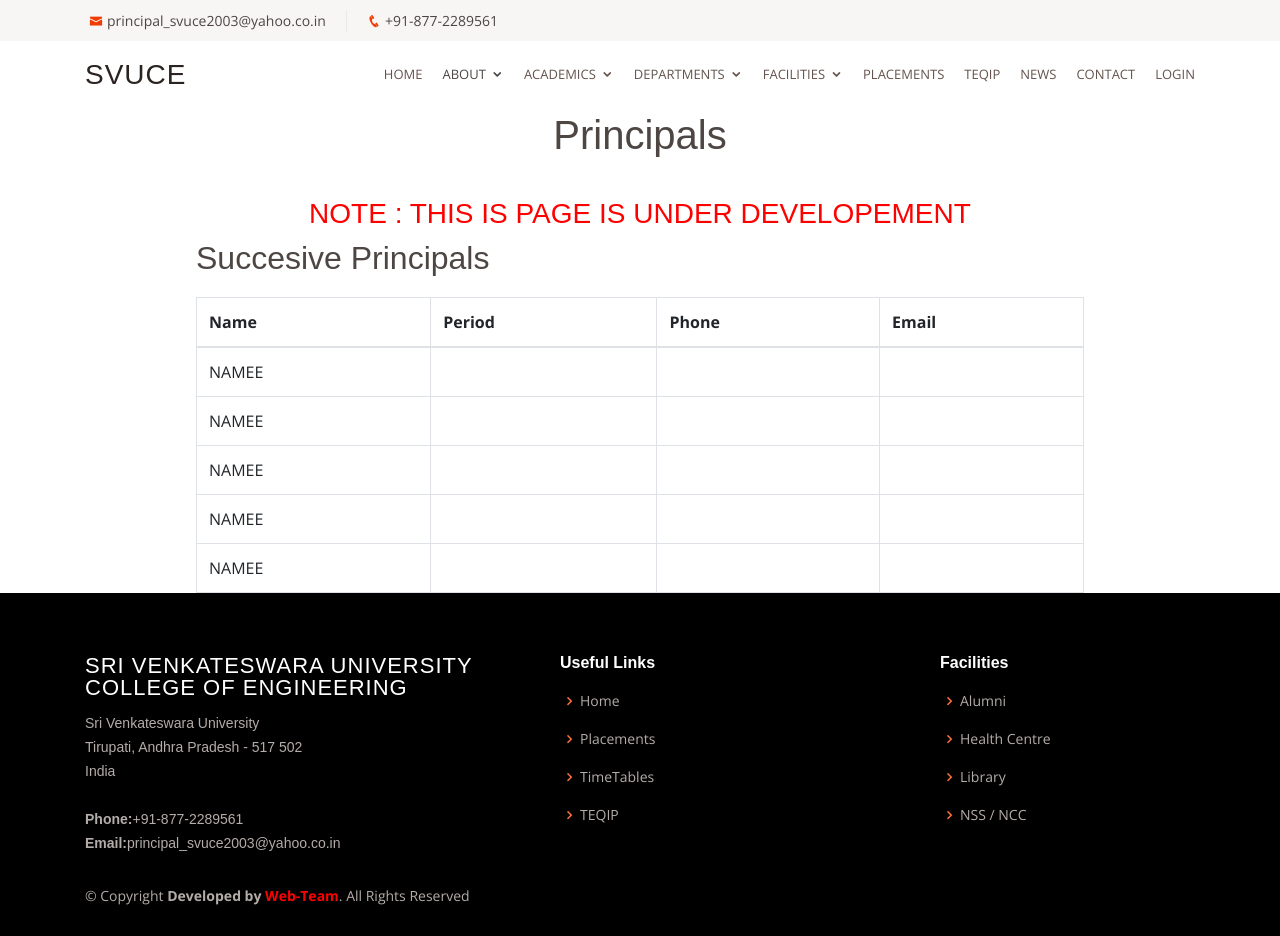
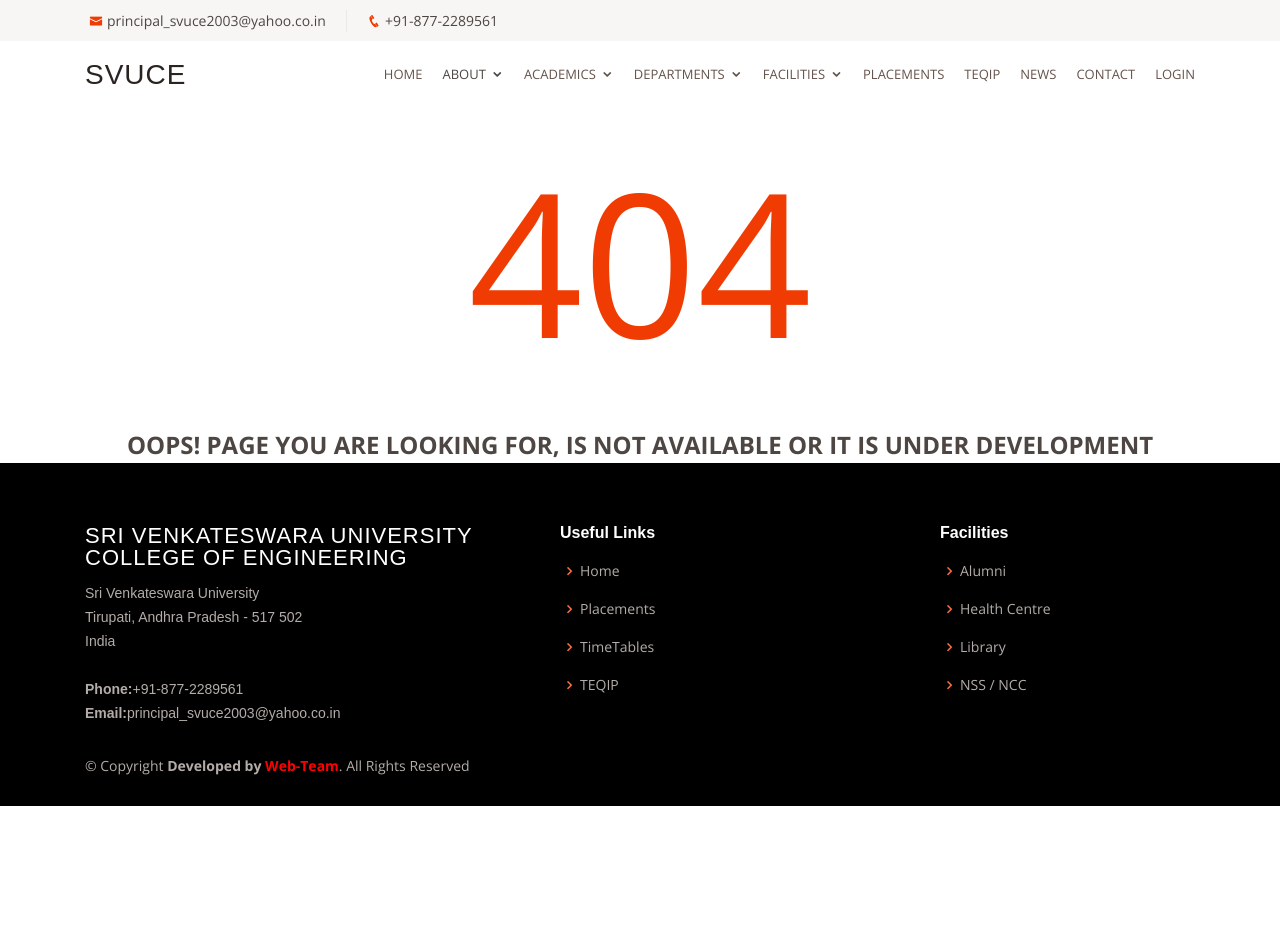
Before and after one commit to Jayanthputhalapattu/college-webApp, a React (Create React App) app: page /news in a window 1280 px wide. After the commit the page ends 806 px from the top, so only its background shows below. Built offline with nearby package versions, Linux system fonts and the light colour scheme; a web font is replaced by a local one.

Commit message:
new regulation

```diff
--- a/src/App.js
+++ b/src/App.js
@@ -58,7 +58,7 @@ function App() {
             <Route path="/nss_ncc" component={NCC_NSS}/>
             <Route path="/contact" component ={Contact}/>
             {/* <Route path="/webteam" component={WebTeam} /> */}
-            <Route path="/" component ={Principals}/>
+            <Route path="/principals" component ={Principals}/>
             <Route path="*" component={NotFound} />
 
             </Switch>
--- a/src/layouts/Navbar.js
+++ b/src/layouts/Navbar.js
@@ -77,6 +77,7 @@ const Navba = () => {
                                                     <li><a href="/academics/B.Tech.(CBCS) Regulations, 2018(R-2018).pdf">B.Tech.(CBCS) Regulations, 2018(R-2018)</a></li>
                                                     <li ><a href="/academics/Modifications of BTech Regulations on Open Electives.pdf">Modifications of BTech Regulations on Open Electives</a></li>
                                                      <li><a href="/academics/B.Tech Regulations ,2020(R-20).pdf">B.Tech Regulations ,2020(R-20)</a></li>
+                                                     <li><a href="/academics/regulations/SVUCE_Regulations_2010.pdf">SVUCE Regulations 2010</a></li>
                                                 </ul>
 
                                             </li>
```
Also changed, not shown: 2 other files (tests, documents, lock files or other folders).
